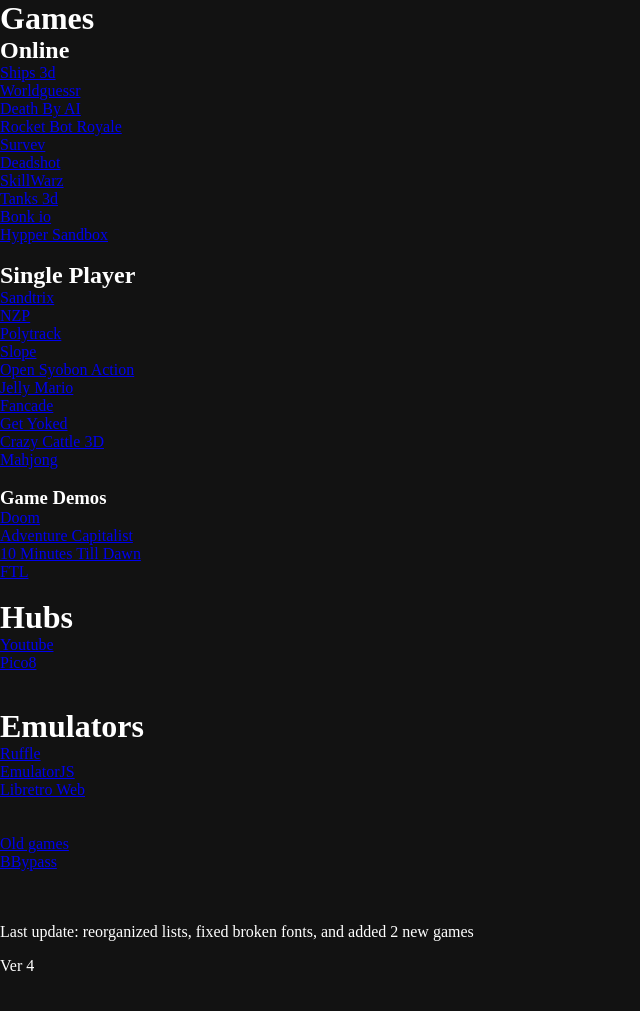
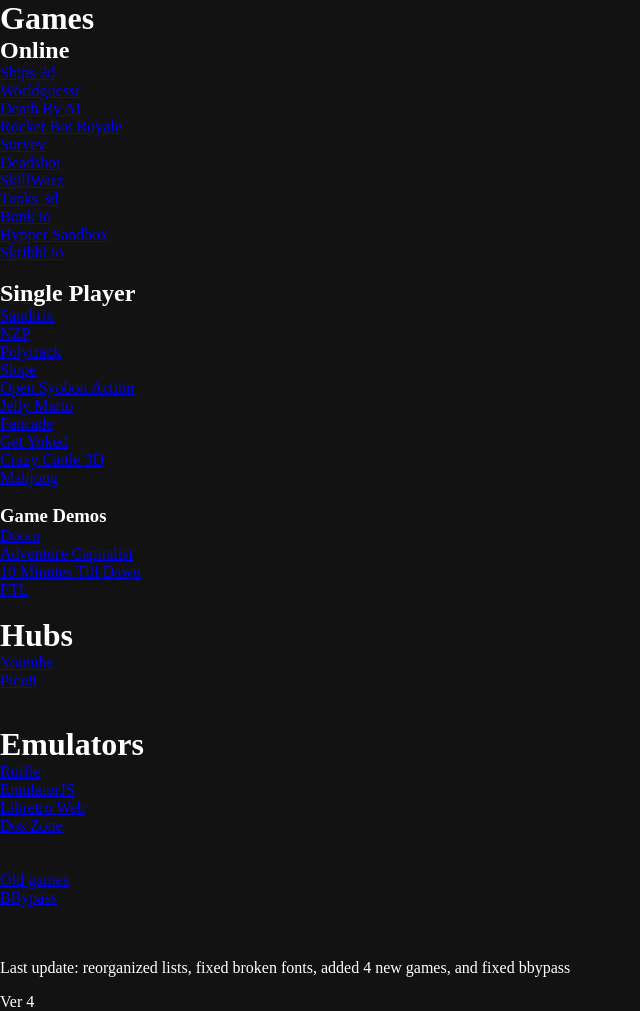
Before and after one commit to ILoveBennett/HOME, a plain HTML site: page index.html in a window 1280 px wide. Shown: the whole page, without its empty margins (0-640 px from the left). Before the commit the page ends 975 px from the top, so only its background shows below. Drawn offline with Linux system fonts and the light colour scheme.

Commit message:
Update index.html

```diff
--- a/index.html
+++ b/index.html
@@ -69,6 +69,8 @@
 	<br>
 	<a href="#" class="openLink" data-url="https://games.crazygames.com/en_US/hypper-sandbox/index.html?v=1.337">Hypper Sandbox</a>
 	<br>
+	<a href="#" class="openLink" data-url="https://skribbl.io">Skribbl io</a>
+	<br>
 	<br>
 	<h2 style="color:white;">Single Player</h2>
 	<a href="#" class="openLink" data-url="https://games.crazygames.com/en_US/sandtrix/index.html">Sandtrix</a>
@@ -116,6 +118,8 @@
 	<br>
 	<a href="#" class="openLink" data-url="https://web.libretro.com/">Libretro Web</a>
 	<br>
+	<a href="#" class="openLink" data-url="https://dos.zone/">Dos Zone</a>
+	<br>
 	<br>
 	<br>
 	<a href="#" class="openLink" data-url="https://bit.ly/4hZmPPm">Old games</a>
@@ -124,7 +128,7 @@
 	<br>
 	<br>
 	<br>
-	<p style="color:white;">Last update: reorganized lists, fixed broken fonts, and added 2 new games</p>
+	<p style="color:white;">Last update: reorganized lists, fixed broken fonts, added 4 new games, and fixed bbypass</p>
 	<p style="color:white;">Ver 4</p>
 
 
```
